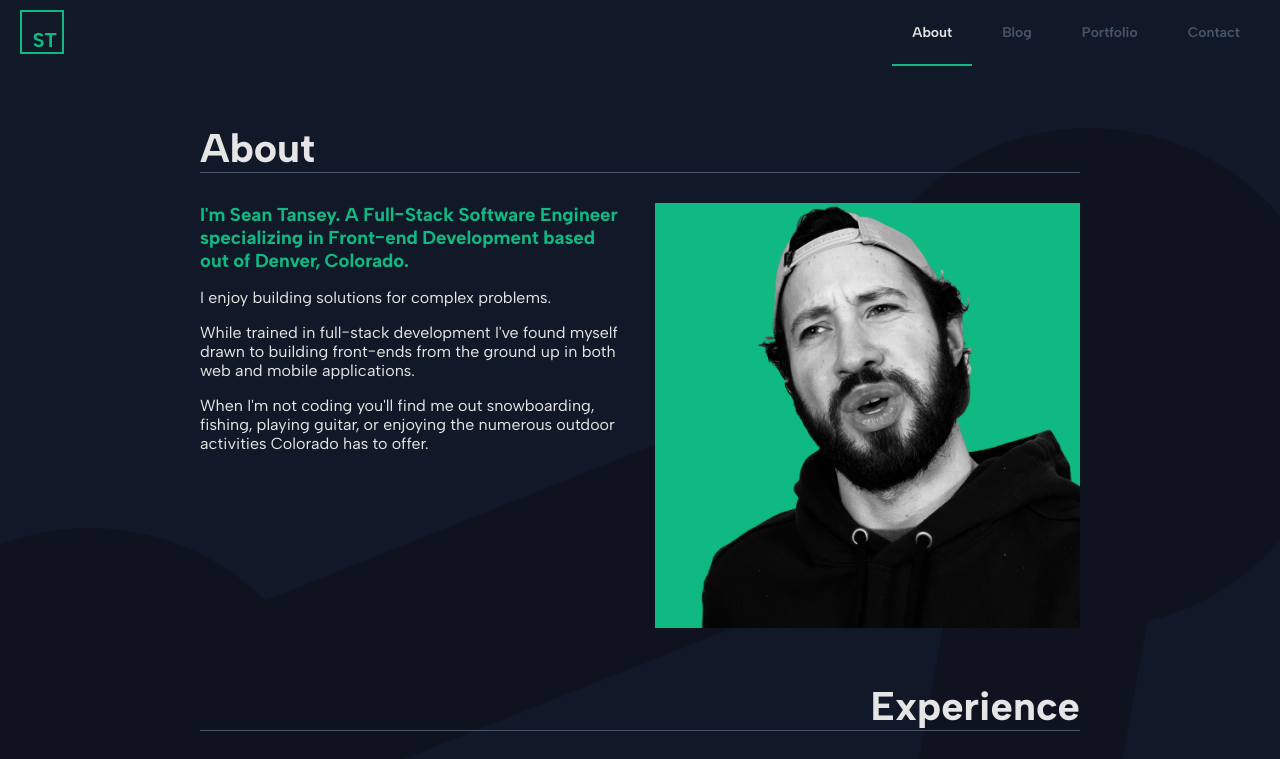
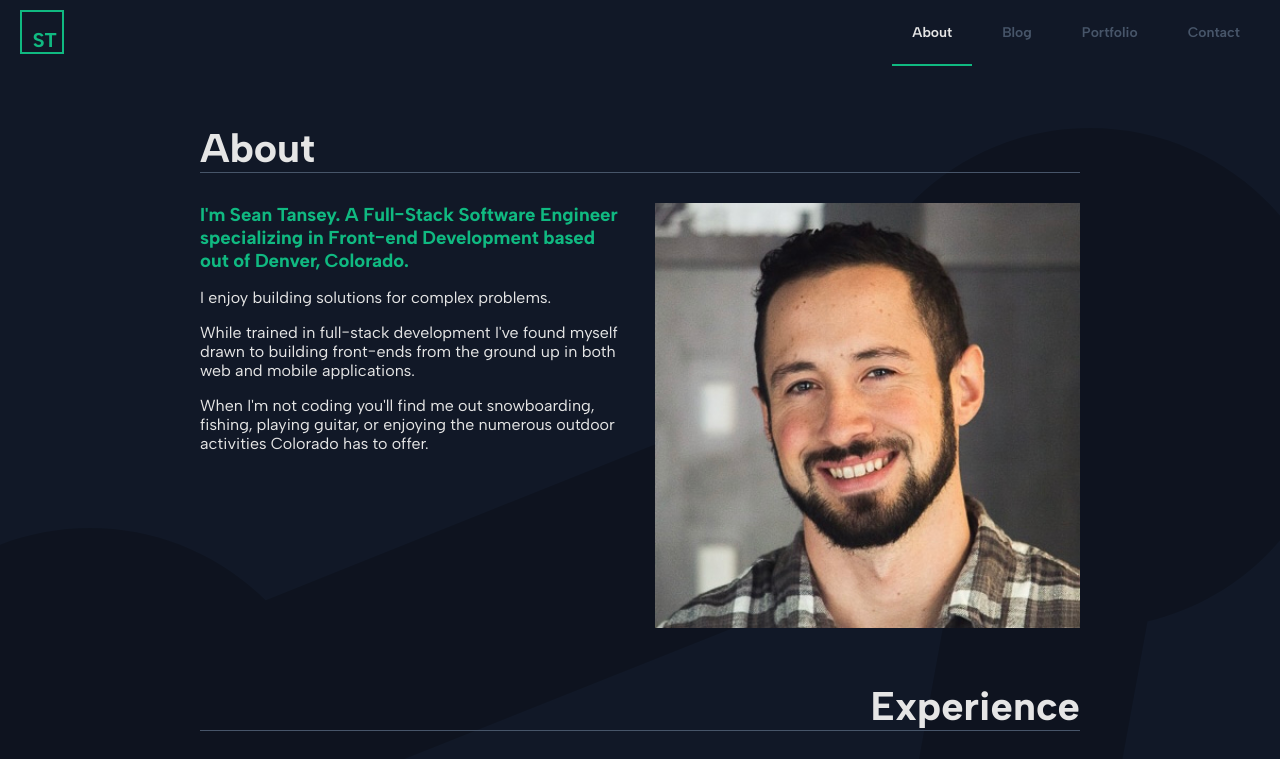
Before and after one commit to seantansey/st-vue, a Vue app: page /about in a window 1280 px wide. Shown: the top 759 px of the page. Built offline with nearby package versions, Linux system fonts and the light colour scheme.

Commit message:
adds headshot

```diff
--- a/src/components/AboutExperience/config.js
+++ b/src/components/AboutExperience/config.js
@@ -51,7 +51,7 @@ export default {
             ],
             location: 'Longmont, CO',
             highlights: [
-                'Single handedly developed the entire UI for a cross platform React-Native mobile app in 3 months (search “Intelligent Office Systems” on the App Store)',
+                'Single handedly developed the entire UI for a cross platform React-Native mobile app in 3 months',
                 'Lead front-end developer on a large interal application built in Vue, Apollo, GraphQL and Laravel',
                 'Supported an SEO overhaul and redesign on a site built in Ruby on Rails',
                 'Delivered feature updates and bug fixes on client sites built in various frameworks/languages',
--- a/src/components/AboutIntroduction/index.vue
+++ b/src/components/AboutIntroduction/index.vue
@@ -15,7 +15,7 @@
         </p>
       </div>
       <div class="about-image">
-        <img class="profile-picture" src="@/assets/img/IMG_1171_2-removebg.png">
+        <img class="profile-picture" src="@/assets/img/galvanize-headshot.jpg">
       </div>
     </div>
   </section>
```
Also changed, not shown: src/assets/img/galvanize-headshot.jpg (added).
